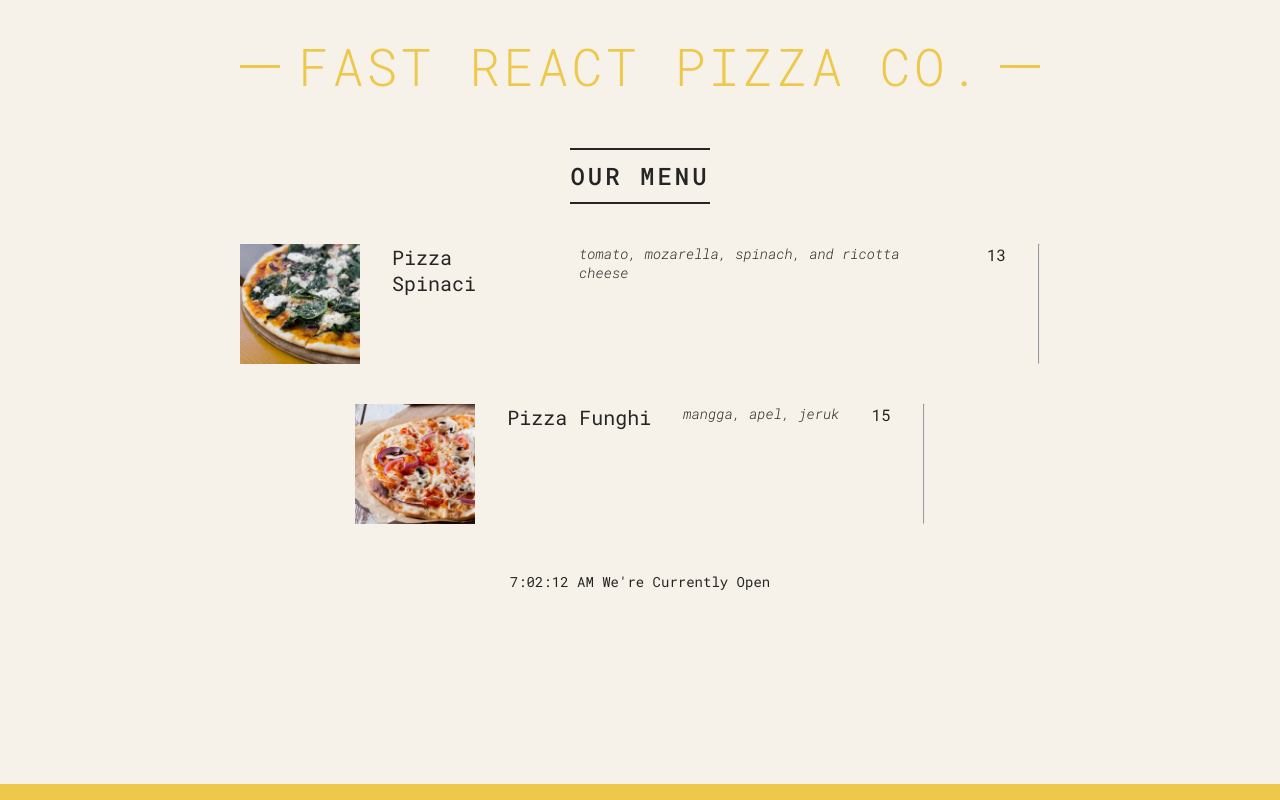
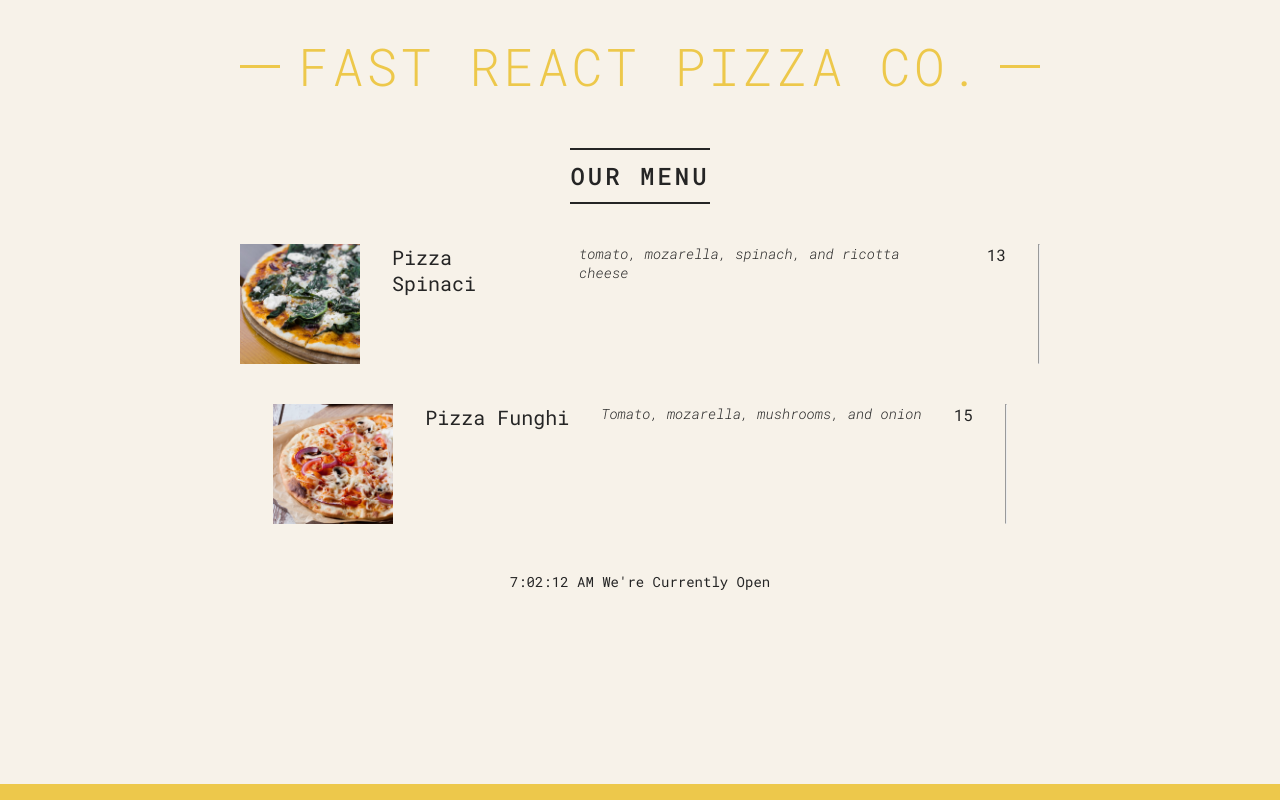
Before and after one commit to Ftthreign/react-review-prj1, a React (Vite) app: page / in a window 1280 px wide. Built offline with nearby package versions, Linux system fonts and the light colour scheme.

Commit message:
update : hidden the file that contain challange code

```diff
--- a/src/main.jsx
+++ b/src/main.jsx
@@ -81,7 +81,7 @@ function Menu() {
       />
       <Pizza
         name="Pizza Funghi"
-        ingredient="mangga, apel, jeruk"
+        ingredient="Tomato, mozarella, mushrooms, and onion"
         price={12}
         imageName="/images/funghi.jpg"
       />
```
Also changed, not shown: 1 other file (tests, documents, lock files or other folders).
